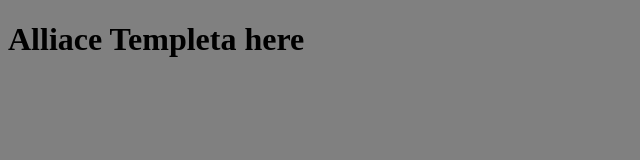
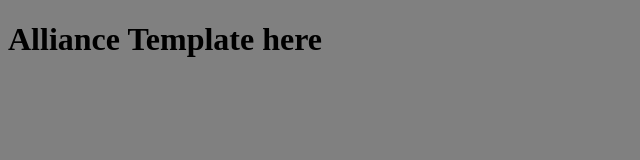
Before and after one commit to 07Angello/alliance-api, a website: page public/index.html in a window 1280 px wide. Shown: the whole page, without its empty margins (0-640 px from the left). Drawn offline with Linux system fonts and the light colour scheme.

Commit message:
fixed template message

```diff
--- a/public/index.html
+++ b/public/index.html
@@ -9,6 +9,6 @@
     <title>Backend Services</title>
   </head>
   <body>
-    <h1>Alliace Templeta here</h1>
+    <h1>Alliance Template here</h1>
   </body>
 </html>
```
